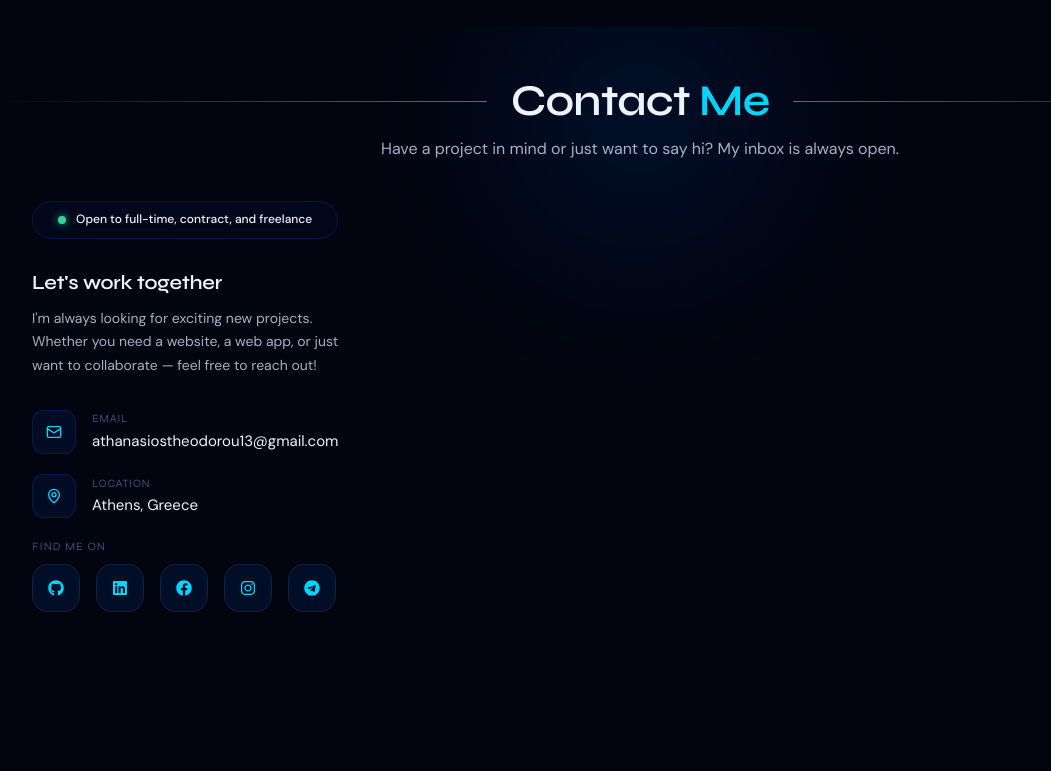
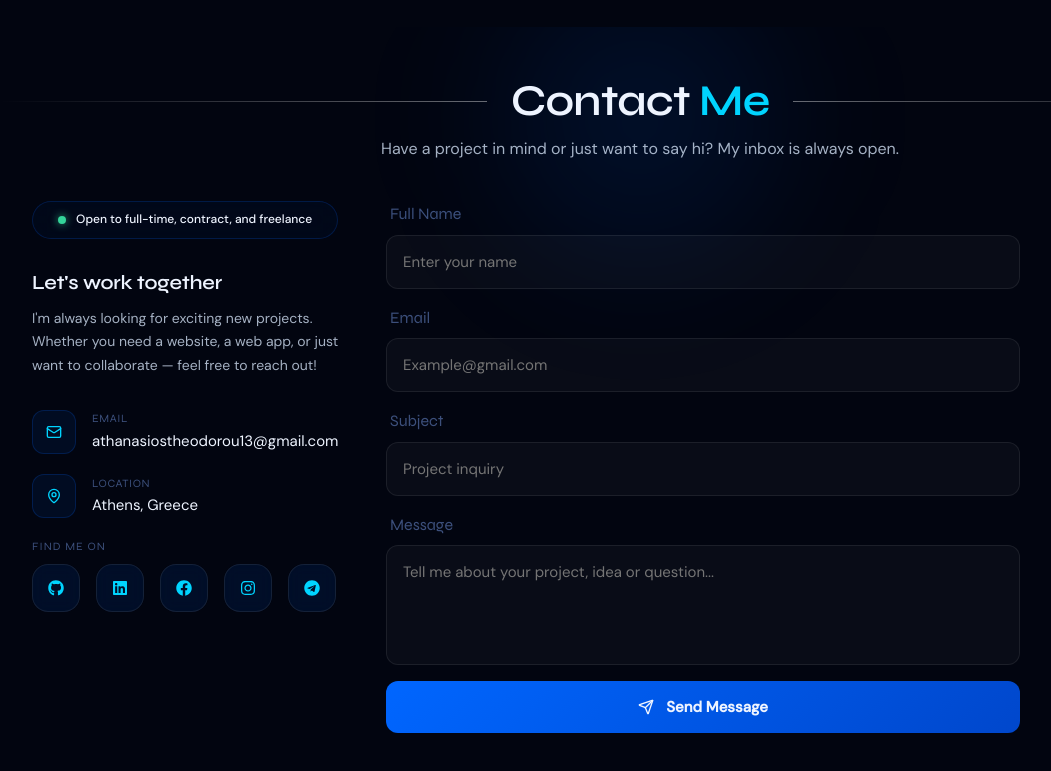
Before and after one commit to athanasios-theodorou/TheoDev-Portfolio, a React (Vite) app: page / in a window 1280 px wide. Shown: the part 3235-4006 px from the top of the page, without its empty margins (0-1051 px from the left). Before the commit the page ends 3895 px from the top, so only its background shows below. Built offline with nearby package versions, Linux system fonts and the light colour scheme.

Commit message:
feat(contact): add contact form into contact section

```diff
--- a/src/components/sections/Contact/Contact.jsx
+++ b/src/components/sections/Contact/Contact.jsx
@@ -1,5 +1,6 @@
 import { SectionTitle } from "../../ui/SectionTitle/SectionTitle";
 import { ContactDetails } from "./subcomponents/ContactDetails";
+import { ContactForm } from "./subcomponents/ContactForm";
 
 import classes from "./Contact.module.css";
 
@@ -15,7 +16,11 @@ export const Contact = () => {
       />
       <div className={classes["contact-container"]}>
         <div className={classes["contact-grid"]}>
+          {/* LEFT CONTENT */}
           <ContactDetails />
+
+          {/* RIGHT CONTENT */}
+          <ContactForm />
         </div>
       </div>
     </section>
```
